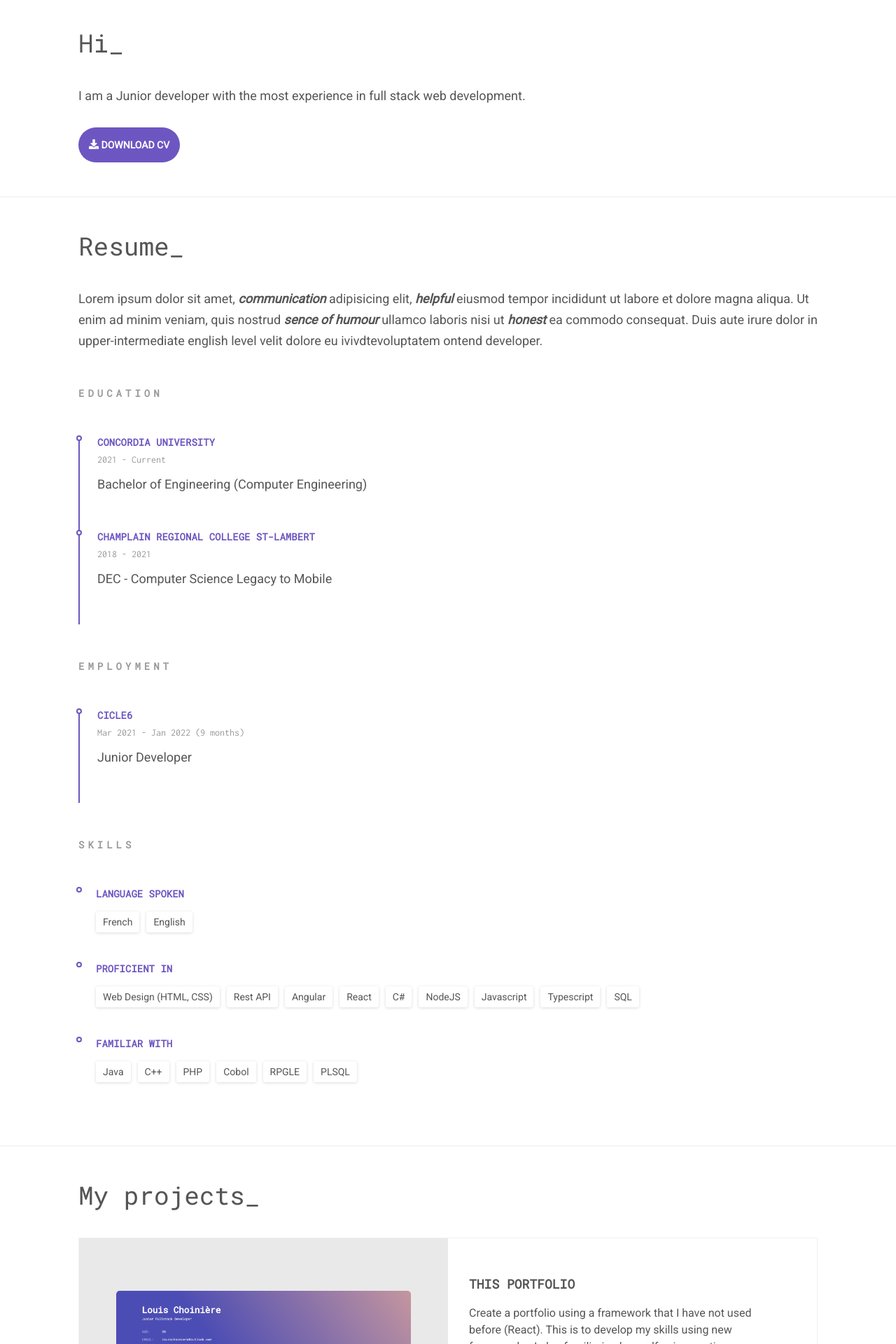
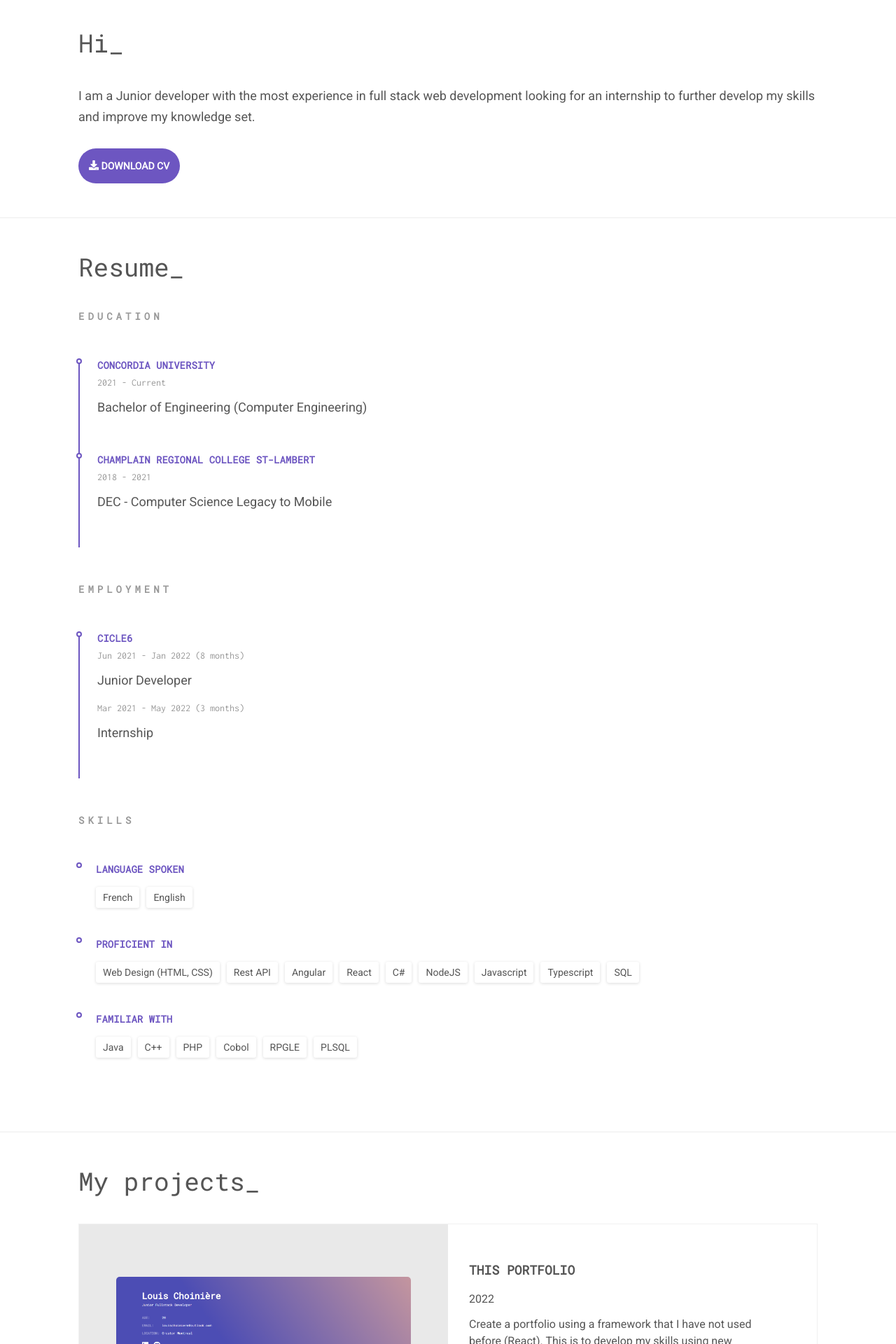
Before and after one commit to LouisChoiniere/Portfolio, a React (Create React App) app: page / in a window 1280 px wide. Shown: the part 440-2360 px from the top of the page at 70% size. Built offline with nearby package versions, Linux system fonts and the light colour scheme.

Commit message:
final small changes

```diff
--- a/src/app/App.jsx
+++ b/src/app/App.jsx
@@ -16,8 +16,7 @@ const App = () => {
         <Portfolio />
         <hr />
         <Contact />
-    </>
-    );
+    </>);
 }
 
 export default App;
--- a/src/app/components/contact/contact.component.jsx
+++ b/src/app/components/contact/contact.component.jsx
@@ -14,10 +14,10 @@ const Contact = () => {
                 <h2 id="portfolio_header" className="section-title">Get in touch_</h2>
                 <form onSubmit={submit}>
                     <div className="form-group">
-                        <input type="text" placeholder="Subject" required="true" value={subject} onChange={e => setSubject(e.target.value)}/>
+                        <input type="text" placeholder="Subject" required={true} value={subject} onChange={e => setSubject(e.target.value)}/>
                     </div>
                     <div className="form-group">
-                        <textarea placeholder="Type the message here" required="true" value={message} onChange={e => setMessage(e.target.value)}></textarea>
+                        <textarea placeholder="Type the message here" required={true} value={message} onChange={e => setMessage(e.target.value)}></textarea>
                     </div>
                     <button className="btn" type="submit" value="Send">Send</button>
                 </form>
--- a/src/app/components/hello/hello.component.jsx
+++ b/src/app/components/hello/hello.component.jsx
@@ -6,11 +6,10 @@ const Hello = () => {
     return (<>
         <section id="hello" className="container section">
             <h2 id="hello_header" className="section-title">Hi_</h2>
-            {/* TODO write good intro paragraph */}
             <p className="section__description">
-                I am a Junior developer with the most experience in full stack web development.
-                </p>
-            <a href="/Resume.pdf" target="_blank" className="btn"><FontAwesomeIcon icon={faDownload}/> Download CV</a>
+                I am a Junior developer with the most experience in full stack web development looking for an internship to further develop my skills and improve my knowledge set.
+            </p>
+            <a href="/Resume.pdf" target="_blank" className="btn"><FontAwesomeIcon icon={faDownload} /> Download CV</a>
         </section>
     </>);
 }
--- a/src/app/components/portfolio/Portfolio.jsx
+++ b/src/app/components/portfolio/Portfolio.jsx
@@ -25,6 +25,7 @@ const Portfolio = () => {
 
                     <div className="project-card-info">
                         <h3 className="project-card-info-title">This Portfolio</h3>
+                        <p className="project-card-info-description">2022</p>
                         <p className="project-card-info-description">
                             Create a portfolio using a framework that I have not used before (React).
                             This is to develop my skills using new frameworks.
@@ -48,6 +49,7 @@ const Portfolio = () => {
 
                     <div className="project-card-info">
                         <h3 className="project-card-info-title">Custom web app for construction company</h3>
+                        <p className="project-card-info-description">2020 - 2021</p>
                         <p className="project-card-info-description">
                             This project was to create a custom website for our final project in college.
                             This custom website was used to track employee schedules, tools and truck locations.
@@ -58,9 +60,7 @@ const Portfolio = () => {
                             <li>ASP.NET</li>
                             <li>Razor pages</li>
                             <li>Bootstrap</li>
-                            <li>BEM</li>
-                            <li>bower</li>
-                            <li>grunt</li>
+                            <li>MySQL</li>
                         </ul>
                         {/* <a href="#portfolio" className="project-card-info-link"></a> */}
                     </div>
--- a/src/app/components/portfolio/Portfolio.scss
+++ b/src/app/components/portfolio/Portfolio.scss
@@ -48,7 +48,11 @@
             .project-card-info-description {
                 font-size: 16px;
                 line-height: 24px;
-                margin-bottom: 45px;
+                margin-bottom: 12px;
+
+                &:not(:last) {
+                    margin-bottom: 45px;
+                }
             }
 
             .project-card-info-stack {
--- a/src/app/components/resume/Resume.jsx
+++ b/src/app/components/resume/Resume.jsx
@@ -3,14 +3,7 @@ import './Resume.scss';
 const Resume = () => {
     return (<>
         <section id="resume" className="container section">
-
             <h2 id="resume_header" className="section-title">Resume_</h2>
-            <p className="section__description">
-                Lorem ipsum dolor sit amet, <i><b>communication</b></i> adipisicing elit, <i><b>helpful</b></i> eiusmod
-                tempor incididunt ut labore et dolore magna aliqua. Ut enim ad minim veniam, quis nostrud <i><b>sence of
-                    humour</b></i> ullamco laboris nisi ut <i><b>honest</b></i> ea commodo consequat. Duis aute irure dolor in
-                upper-intermediate english level velit dolore eu ivivdtevoluptatem ontend developer.
-            </p>
 
             <div className="resume-list" >
                 <h3 className="resume-list-title">education</h3>
@@ -35,9 +28,13 @@ const Resume = () => {
                 <h3 className="resume-list-title">employment</h3>
                 <div className="resume-list-block">
                     <p className="resume-list-block-title">Cicle6</p>
-                    <p className="resume-list-block-date">Mar 2021 - Jan 2022 (9 months)</p>
+                    <p className="resume-list-block-date">Jun 2021 - Jan 2022 (8 months)</p>
                     <p className="resume-list-block-description">
                         Junior Developer
+                    </p>
+                    <p className="resume-list-block-date">Mar 2021 - May 2022 (3 months)</p>
+                    <p className="resume-list-block-description">
+                        Internship
                     </p>
                 </div>
             </div>
@@ -46,16 +43,16 @@ const Resume = () => {
                 <h3 className="resume-list-title">Skills</h3>
                 <div className="resume-list-block skills">
                     <p className="resume-list-block-title">Language spoken</p>
-                    <p className="resume-list-block-description">
+                    <div className="resume-list-block-description">
                         <ul className="tags">
                             <li>French</li>
                             <li>English</li>
                         </ul>
-                    </p>
+                    </div>
                 </div>
                 <div className="resume-list-block skills" style={{ border: 0 }}>
                     <p className="resume-list-block-title">Proficient in</p>
-                    <p className="resume-list-block-description">
+                    <div className="resume-list-block-description">
                         <ul className="tags">
                             <li>Web Design (HTML, CSS)</li>
                             <li>Rest API</li>
@@ -67,11 +64,11 @@ const Resume = () => {
                             <li>Typescript</li>
                             <li>SQL</li>
                         </ul>
-                    </p>
+                    </div>
                 </div>
                 <div className="resume-list-block skills" style={{ border: 0 }}>
                     <p className="resume-list-block-title">Familiar with</p>
-                    <p className="resume-list-block-description">
+                    <div className="resume-list-block-description">
                         <ul className="tags">
                             <li>Java</li>
                             <li>C++</li>
@@ -80,7 +77,7 @@ const Resume = () => {
                             <li>RPGLE</li>
                             <li>PLSQL</li>
                         </ul>
-                    </p>
+                    </div>
                 </div>
             </div>
 
--- a/src/app/components/resume/Resume.scss
+++ b/src/app/components/resume/Resume.scss
@@ -1,6 +1,5 @@
 .resume-list {
     position: relative;
-    margin-top: 50px;
     margin-bottom: 50px;
     line-height: 20px;
     font-size: 14px;
@@ -17,7 +16,7 @@
     .resume-list-block {
         border-left: 2px solid #6d56c1;
         padding-left: 25px;
-        padding-bottom: 50px;
+        padding-bottom: 35px;
 
         .resume-list-block-title {
             padding-bottom: 5px;
@@ -36,6 +35,7 @@
         .resume-list-block-description {
             font-size: 18px;
             line-height: 30px;
+            padding-bottom: 15px;
         }
 
         &.skills {
```
Also changed, not shown: 1 other file (tests, documents, lock files or other folders).
